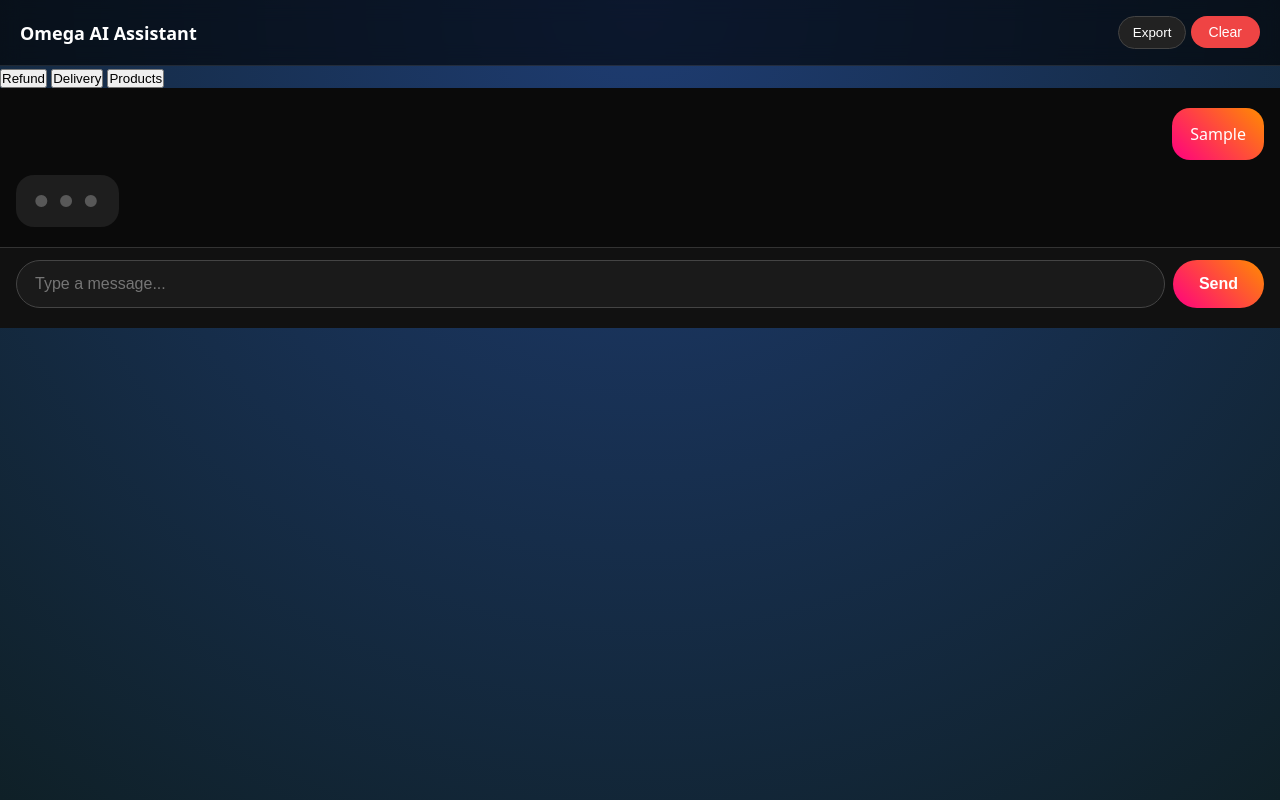
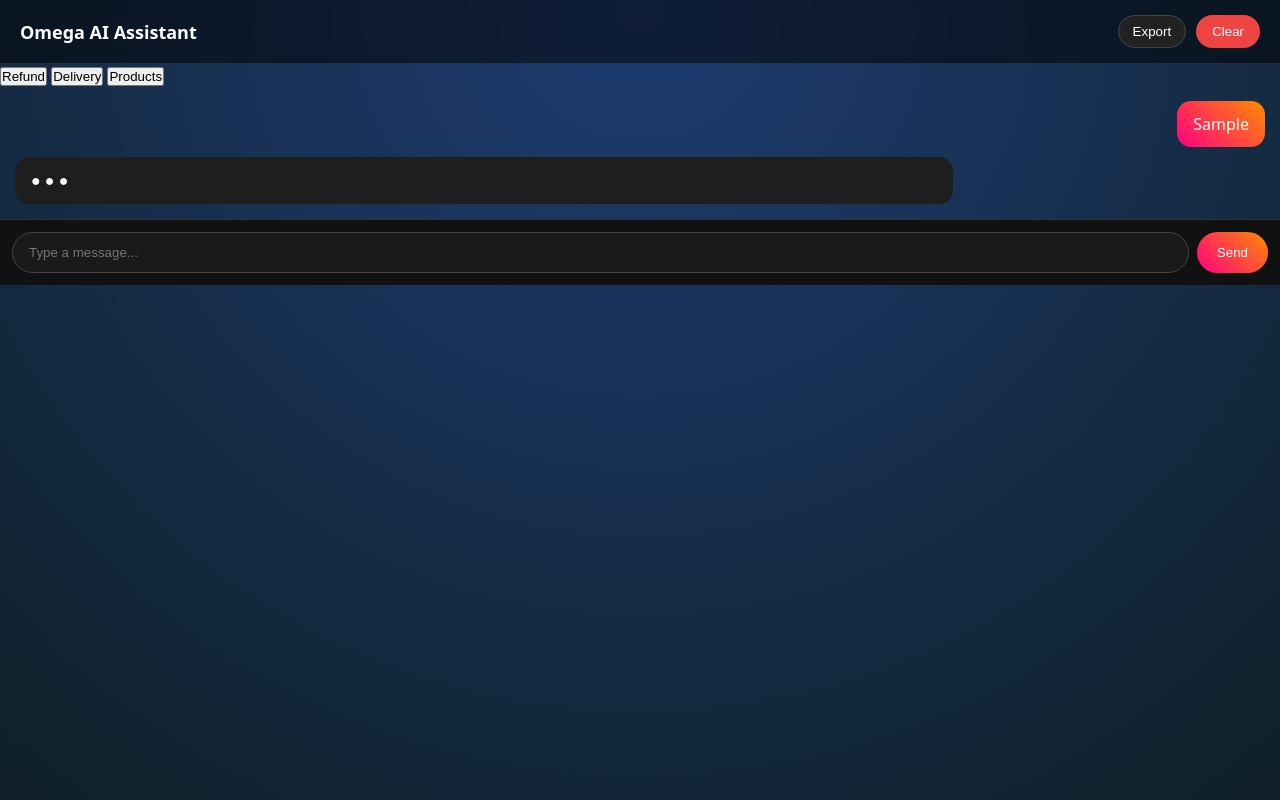
Before and after one commit to teruel567/Teruel, a plain HTML site: page index.html in a window 1280 px wide. Both pictures are taken after typing "Sample" into the empty fields and a click on the button "Send". Drawn offline with Linux system fonts and the light colour scheme; no server answers.

Commit message:
Refactor CSS for layout and styling improvements

```diff
--- a/style.css
+++ b/style.css
@@ -7,17 +7,17 @@
 
 /* ================= BODY ================= */
 body {
-  font-family: system-ui, -apple-system, sans-serif;
+  font-family: system-ui;
   background: radial-gradient(circle at top, #1e3c72, #0f2027);
   color: white;
-  height: 100dvh;
+  height: 100vh;
   overflow: hidden;
 }
 
 /* ================= LAYOUT ================= */
 .app {
   display: flex;
-  height: 100dvh;
+  height: 100vh;
 }
 
 .main {
@@ -36,24 +36,13 @@ body {
   transition: 0.3s;
 }
 
-.sidebar button {
-  width: 100%;
-  padding: 10px;
-  background: #222;
-  color: white;
-  border: none;
-  margin-bottom: 10px;
-  border-radius: 8px;
-  cursor: pointer;
-}
-
 .chat-item {
   padding: 10px;
   background: #1a1a1a;
   margin-bottom: 6px;
   border-radius: 6px;
   cursor: pointer;
-  transition: 0.2s ease;
+  transition: 0.2s;
 }
 
 .chat-item:hover {
@@ -69,37 +58,30 @@ header {
   display: flex;
   align-items: center;
   justify-content: space-between;
-  padding: 16px 20px;
-  background: rgba(0, 0, 0, 0.6);
+  padding: 15px 20px;
+  background: rgba(0,0,0,0.5);
   backdrop-filter: blur(10px);
-  border-bottom: 1px solid rgba(255, 255, 255, 0.1);
+  border-bottom: 1px solid rgba(255,255,255,0.1);
 }
 
 header h2 {
   font-size: 18px;
-  font-weight: 600;
 }
 
-/* ================= MENU BUTTON ================= */
+/* ================= MENU ================= */
 #menuBtn {
   display: none;
+  font-size: 22px;
   background: none;
   border: none;
   color: white;
-  font-size: 22px;
   margin-right: 10px;
-  cursor: pointer;
 }
 
-/* ================= BUTTONS ================= */
-#clearBtn {
-  padding: 8px 18px;
-  background: #ef4444;
-  color: white;
-  border: none;
-  border-radius: 20px;
-  font-size: 14px;
-  cursor: pointer;
+/* ================= HEADER BUTTONS ================= */
+header div {
+  display: flex;
+  gap: 10px;
 }
 
 #downloadBtn {
@@ -108,52 +90,45 @@ header h2 {
   border: 1px solid #444;
   padding: 8px 14px;
   border-radius: 20px;
-  cursor: pointer;
-  transition: 0.2s ease;
 }
 
-#downloadBtn:hover {
-  background: #333;
+#clearBtn {
+  background: #ef4444;
+  color: white;
+  border: none;
+  padding: 8px 16px;
+  border-radius: 20px;
 }
 
 /* ================= CHAT ================= */
 #chatContainer {
   flex: 1;
-  padding: 20px 16px;
-  background: #0a0a0a;
+  padding: 15px;
   overflow-y: auto;
   display: flex;
   flex-direction: column;
-  gap: 15px;
-  scroll-behavior: smooth;
+  gap: 10px;
 }
 
 .message {
+  padding: 12px 16px;
+  border-radius: 14px;
   max-width: 75%;
-  padding: 14px 18px;
-  border-radius: 18px;
-  line-height: 1.5;
+  line-height: 1.4;
 }
 
 .user {
-  align-self: flex-end;
-  background: linear-gradient(45deg, #ff0080, #ff8c00);
-  color: white;
+  background: linear-gradient(45deg,#ff0080,#ff8c00);
+  margin-left: auto;
 }
 
 .assistant {
-  align-self: flex-start;
   background: #1e1e1e;
-  color: #e6e6e6;
-}
-
-.message p {
-  margin: 0;
 }
 
 /* ================= INPUT ================= */
 .input-area {
-  padding: 12px 16px 20px;
+  padding: 12px;
   background: #111;
   border-top: 1px solid #333;
 }
@@ -165,86 +140,43 @@ header h2 {
 
 #userInput {
   flex: 1;
-  padding: 14px 18px;
+  padding: 12px 16px;
+  border-radius: 25px;
+  border: 1px solid #444;
   background: #1a1a1a;
-  border: 1px solid #444;
-  border-radius: 9999px;
   color: white;
-  font-size: 16px;
-  outline: none;
-}
-
-#userInput:focus {
-  border-color: #ff0080;
 }
 
 #sendBtn {
-  padding: 14px 26px;
-  background: linear-gradient(45deg, #ff0080, #ff8c00);
+  padding: 12px 20px;
+  border-radius: 25px;
+  border: none;
+  background: linear-gradient(45deg,#ff0080,#ff8c00);
   color: white;
-  border: none;
-  border-radius: 9999px;
-  font-weight: 600;
   cursor: pointer;
-  font-size: 16px;
-  transition: 0.2s ease;
 }
 
-#sendBtn:hover {
-  opacity: 0.9;
+/* ================= OVERLAY ================= */
+.overlay {
+  position: fixed;
+  top: 0;
+  left: 0;
+  width: 100%;
+  height: 100%;
+  background: rgba(0,0,0,0.5);
+  display: none;
+  z-index: 90;
 }
 
-#sendBtn:active {
-  transform: scale(0.97);
-}
-
-#sendBtn:disabled {
-  opacity: 0.5;
-  cursor: not-allowed;
-}
-
-/* ================= SCROLLBAR ================= */
-#chatContainer::-webkit-scrollbar {
-  width: 6px;
-}
-
-#chatContainer::-webkit-scrollbar-thumb {
-  background: rgba(255,255,255,0.2);
-  border-radius: 10px;
-}
-
-/* ================= ANIMATIONS ================= */
-.message.assistant {
-  animation: fadeIn 0.3s ease;
-}
-
-@keyframes fadeIn {
-  from {
-    opacity: 0;
-    transform: translateY(5px);
-  }
-  to {
-    opacity: 1;
-    transform: translateY(0);
-  }
-}
-
-/* ================= TYPING ================= */
-.typing {
-  letter-spacing: 3px;
-  animation: blink 1s infinite;
-}
-
-@keyframes blink {
-  0%, 100% { opacity: 0.2; }
-  50% { opacity: 1; }
+.overlay.show {
+  display: block;
 }
 
 /* ================= MOBILE ================= */
 @media (max-width: 768px) {
 
   #menuBtn {
-    display: inline-block;
+    display: block;
   }
 
   .sidebar {
@@ -258,4 +190,4 @@ header h2 {
   .sidebar.open {
     left: 0;
   }
-  }
+}
```
